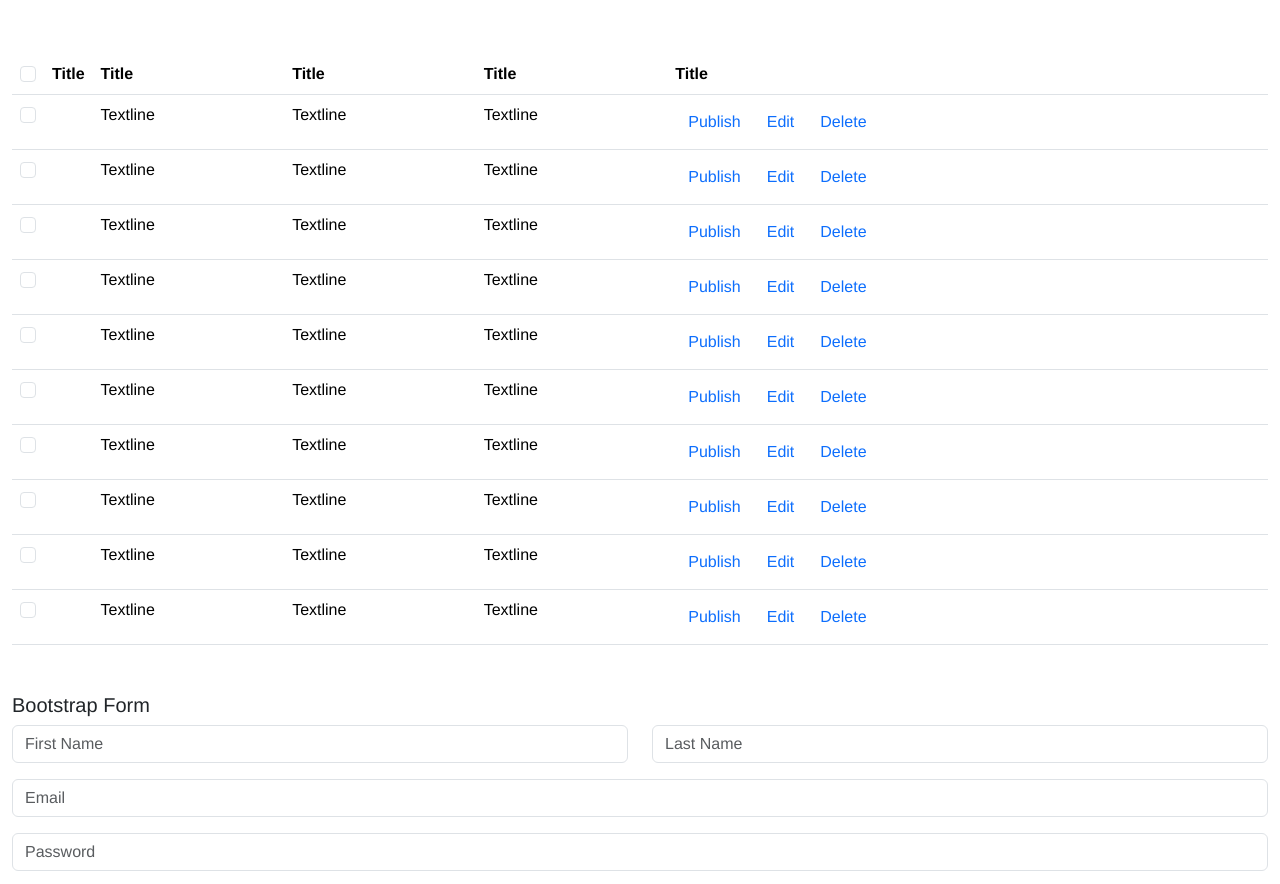
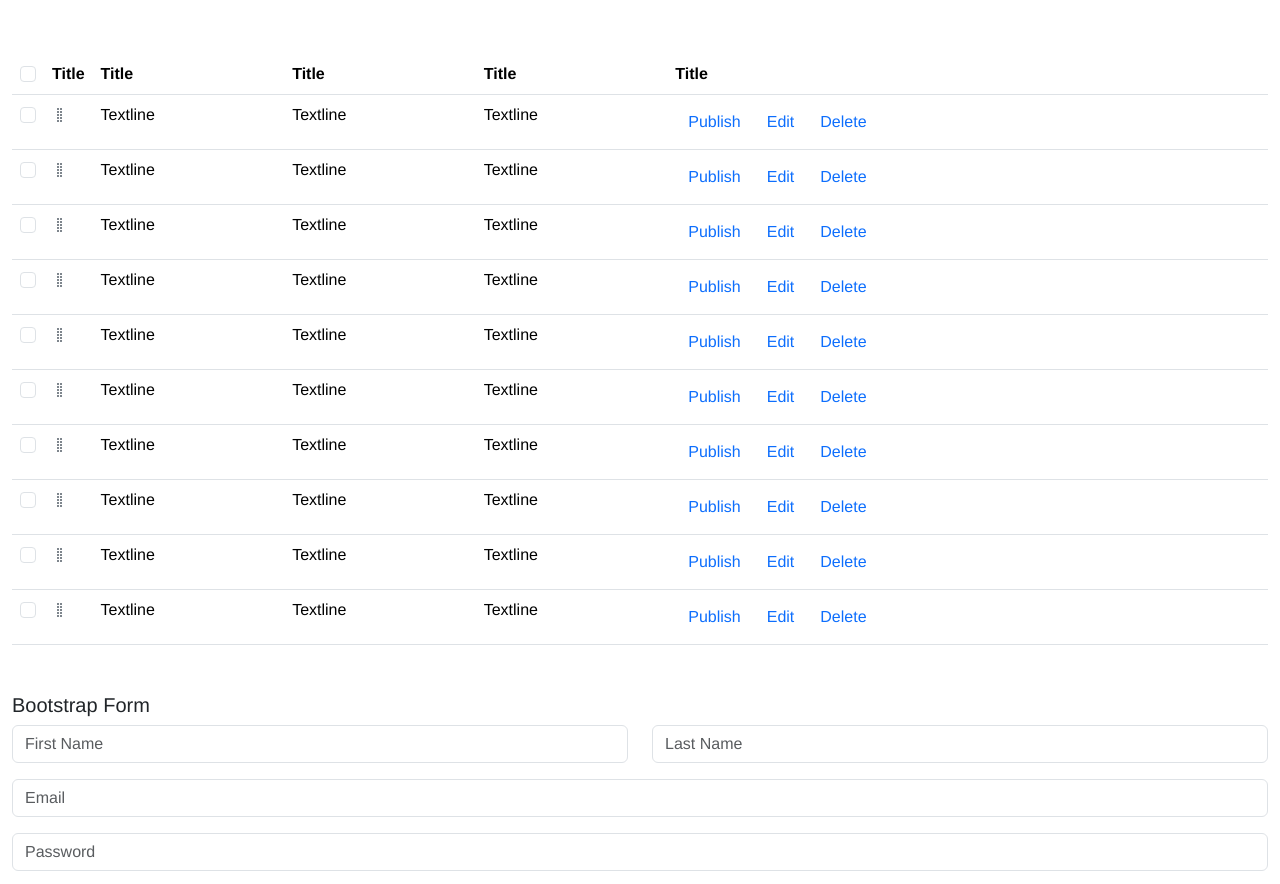
Before and after one commit to pranavsinghrio/f2contest3, a plain HTML site: page index.html in a window 1280 px wide. Shown: the part 1823-2707 px from the top of the page. Drawn offline with nearby package versions, Linux system fonts and the light colour scheme.

Commit message:
yo yo boyzz

```diff
--- a/index.html
+++ b/index.html
@@ -357,7 +357,7 @@
                 id="flexCheckDefault"
               />
             </th>
-            <td><img src="./Images/icon.png" alt="" /></td>
+            <td><img src="./icon.png" alt="" /></td>
             <td>Textline</td>
             <td>Textline</td>
             <td>Textline</td>
@@ -380,7 +380,7 @@
                 id="flexCheckDefault"
               />
             </th>
-            <td><img src="./Images/icon.png" alt="" /></td>
+            <td><img src="./icon.png" alt="" /></td>
             <td>Textline</td>
             <td>Textline</td>
             <td>Textline</td>
@@ -403,7 +403,7 @@
                 id="flexCheckDefault"
               />
             </th>
-            <td><img src="./Images/icon.png" alt="" /></td>
+            <td><img src="./icon.png" alt="" /></td>
             <td>Textline</td>
             <td>Textline</td>
             <td>Textline</td>
@@ -426,7 +426,7 @@
                 id="flexCheckDefault"
               />
             </th>
-            <td><img src="./Images/icon.png" alt="" /></td>
+            <td><img src="./icon.png" alt="" /></td>
             <td>Textline</td>
             <td>Textline</td>
             <td>Textline</td>
@@ -449,7 +449,7 @@
                 id="flexCheckDefault"
               />
             </th>
-            <td><img src="./Images/icon.png" alt="" /></td>
+            <td><img src="./icon.png" alt="" /></td>
             <td>Textline</td>
             <td>Textline</td>
             <td>Textline</td>
@@ -472,7 +472,7 @@
                 id="flexCheckDefault"
               />
             </th>
-            <td><img src="./Images/icon.png" alt="" /></td>
+            <td><img src="./icon.png" alt="" /></td>
             <td>Textline</td>
             <td>Textline</td>
             <td>Textline</td>
@@ -495,7 +495,7 @@
                 id="flexCheckDefault"
               />
             </th>
-            <td><img src="./Images/icon.png" alt="" /></td>
+            <td><img src="./icon.png" alt="" /></td>
             <td>Textline</td>
             <td>Textline</td>
             <td>Textline</td>
@@ -518,7 +518,7 @@
                 id="flexCheckDefault"
               />
             </th>
-            <td><img src="./Images/icon.png" alt="" /></td>
+            <td><img src="./icon.png" alt="" /></td>
             <td>Textline</td>
             <td>Textline</td>
             <td>Textline</td>
@@ -541,7 +541,7 @@
                 id="flexCheckDefault"
               />
             </th>
-            <td><img src="./Images/icon.png" alt="" /></td>
+            <td><img src="./icon.png" alt="" /></td>
             <td>Textline</td>
             <td>Textline</td>
             <td>Textline</td>
@@ -564,7 +564,7 @@
                 id="flexCheckDefault"
               />
             </th>
-            <td><img src="./Images/icon.png" alt="" /></td>
+            <td><img src="./icon.png" alt="" /></td>
             <td>Textline</td>
             <td>Textline</td>
             <td>Textline</td>
```
Also changed, not shown: icon.png (added).
